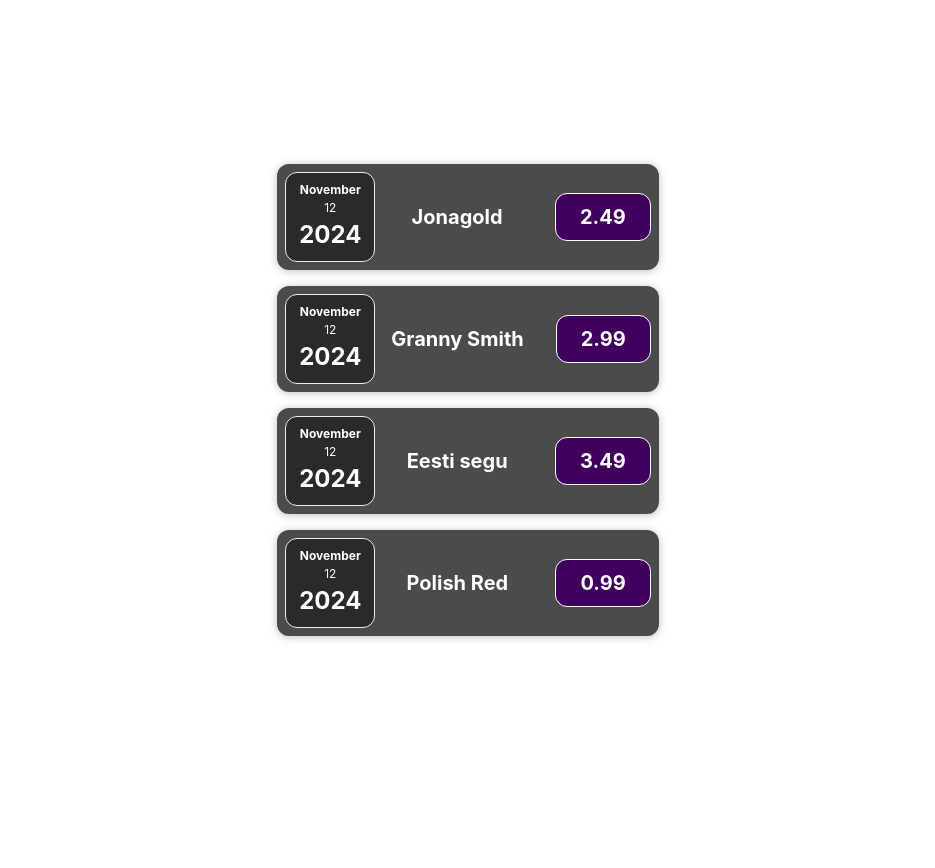
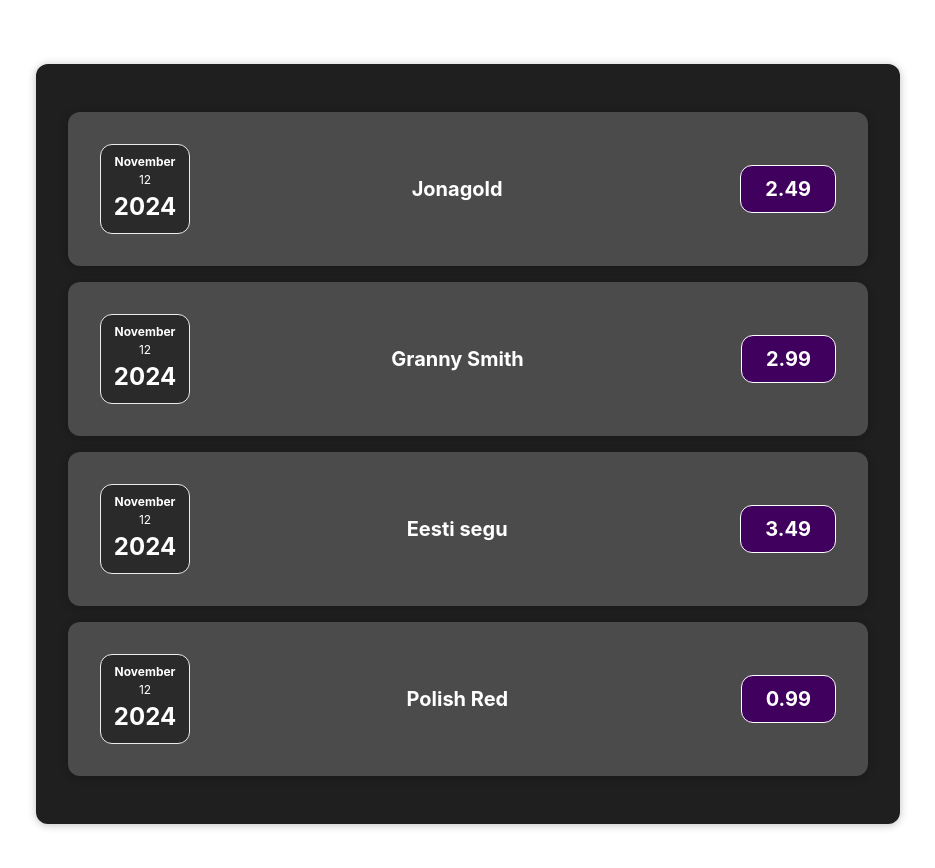
Before and after one commit to arturkeerd/React, a React (Vite) app: page / in a window 1280 px wide. Shown: the top 868 px of the page, without its empty margins (172-1107 px from the left). Before the commit the page ends 800 px from the top, so only its background shows below. Built offline with nearby package versions, Linux system fonts and the light colour scheme.

Commit message:
Restyle ExpenseItem(Leht8)

```diff
--- a/src/components/Card.jsx
+++ b/src/components/Card.jsx
@@ -1,7 +1,7 @@
 import './Card.css'
 
 const Card = (props) => {
-    const classes = 'card' + props.className
+    const classes = 'card ' + props.className
 
     return (
         <div className={classes}>
--- a/src/components/ExpenseItem.jsx
+++ b/src/components/ExpenseItem.jsx
@@ -1,16 +1,17 @@
 import ExpenseDate from './ExpenseDate.jsx'
 import './ExpenseItem.css'
+import Card from './Card.jsx'
 
 const ExpenseItem = (props) => {
 
     return (
-        <div className='expense-item'>
+        <Card className='expense-item'>
             <ExpenseDate date={props.data.date}/>
             <div className='expense-item__description'>
                 <h2>{props.data.title}</h2>
                 <div className='expense-item__price'>{props.data.price}</div>
             </div>
-        </div>
+        </Card>
     )
 }
 
```
